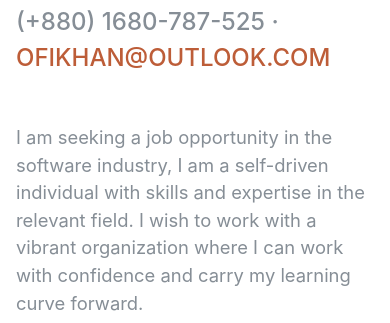
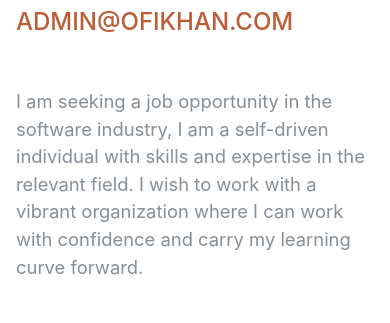
Before and after one commit to ofikhan/resume, a plain HTML site: page index.html in a window 390 px wide. Shown: the part 518-841 px from the top of the page. Drawn offline with Linux system fonts and the light colour scheme; a web font is replaced by a local one.

Commit message:
Update index.html
mobile number removed and address updated

```diff
--- a/index.html
+++ b/index.html
@@ -66,8 +66,8 @@
         <h1 class="mb-0">Md. Tasdikul Islam
           <span class="text-primary">Khan</span>
         </h1>
-        <div class="subheading mb-5">Motijheel, Dhaka-1000 · (+880) 1680-787-525 ·
-          <a href="mailto:ofikhan@outlook.com">ofikhan@outlook.com</a>
+        <div class="subheading mb-5">Dhaka, Bangladesh ·
+          <a href="mailto:ofikhan@outlook.com">admin@ofikhan.com</a>
         </div>
         <p class="lead mb-5">I am seeking a job opportunity in the software industry, I am a self-driven individual with skills and expertise in the relevant field. I wish to work with a vibrant organization where I can work with confidence and carry my learning curve forward.</p>
         <div class="social-icons">
```
